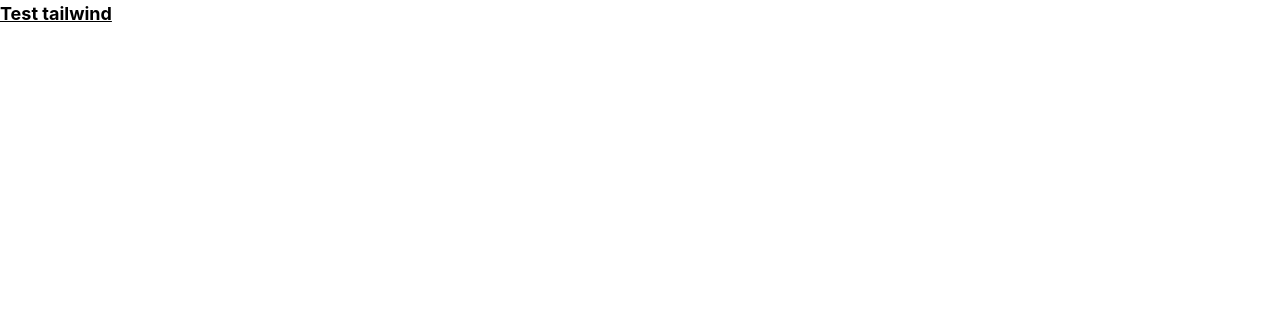
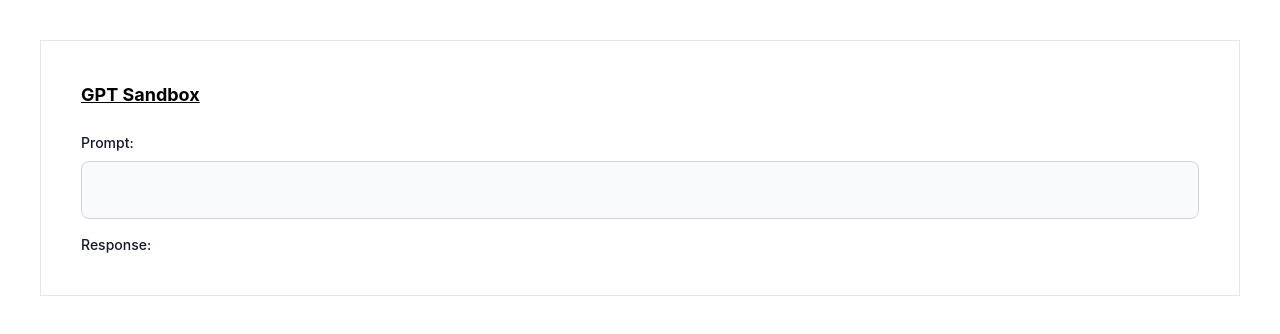
Before and after one commit to mshumayl/gpt-to-csv, a React (Create React App) app: page / in a window 1280 px wide. Shown: the top 334 px of the page. Built offline with nearby package versions, Linux system fonts and the light colour scheme.

Commit message:
Base layout

```diff
--- a/src/App.tsx
+++ b/src/App.tsx
@@ -4,8 +4,17 @@ import './App.css';
 
 function App() {
   return (
-    <div className="text-lg font-bold underline">
-      Test tailwind
+    <div className="mx-10 my-10 border">
+      <div className="mx-10 my-10">
+        <div className="text-lg font-bold underline">
+          GPT Sandbox
+        </div>
+        <div className="mb-6 mt-6">
+          <label htmlFor="prompt-input" className="block mb-2 text-sm font-medium text-gray-900 dark:text-white">Prompt:</label>
+          <input type="text" id="prompt-input" className="block w-full p-4 text-gray-900 border border-gray-300 rounded-lg bg-gray-50 sm:text-md focus:ring-blue-500 focus:border-blue-500 dark:bg-gray-700 dark:border-gray-600 dark:placeholder-gray-400 dark:text-white dark:focus:ring-blue-500 dark:focus:border-blue-500"/>
+          <div className="block mb-2 mt-4 text-sm font-medium text-gray-900 dark:text-white">Response:</div>
+        </div>
+      </div>
     </div>
   );
 }
```
